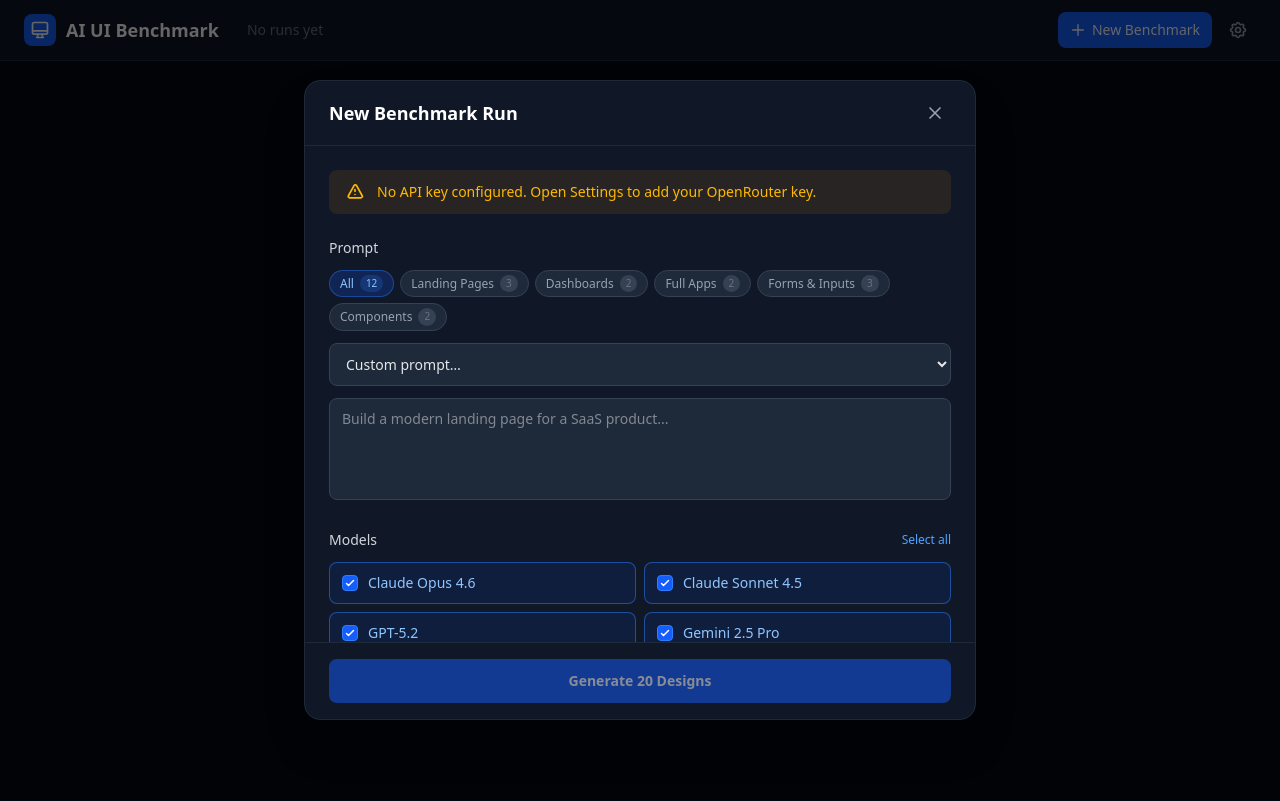
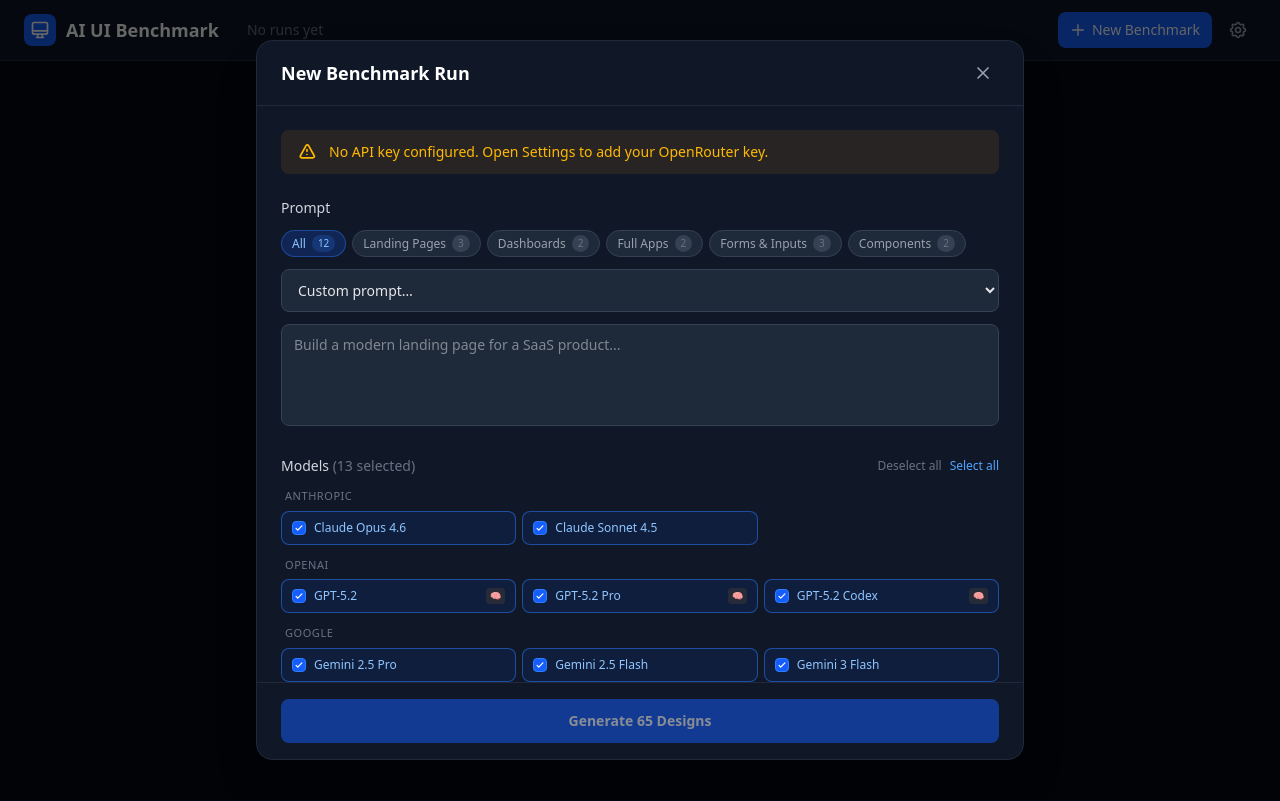
Before and after one commit to Geno-Claw/ai-ui-benchmark, a Next.js app: page / in a window 1280 px wide. Both pictures are taken after a click on the button "New Benchmark". Built offline with nearby package versions, Linux system fonts and the light colour scheme.

Commit message:
feat: add new models and cost display (#9, #10)

```diff
--- a/src/app/api/generate/route.ts
+++ b/src/app/api/generate/route.ts
@@ -22,11 +22,13 @@
     promptId,
     models: modelIds,
     mode,
+    reasoning,
   } = body as {
     prompt?: string;
     promptId?: string;
     models: string[];
     mode: "raw" | "skill";
+    reasoning?: boolean;
   };
 
   // Validate required fields
@@ -112,6 +114,7 @@
           models,
           mode,
           apiKey,
+          reasoning,
           signal: abortController.signal,
           onProgress: (update) => {
             send("progress", update);
--- a/src/components/GeneratePanel.tsx
+++ b/src/components/GeneratePanel.tsx
@@ -2,7 +2,8 @@
 
 import { useState, useEffect, useCallback, useRef } from "react";
 import { PromptConfig } from "@/lib/types";
-import { DEFAULT_MODELS } from "@/lib/config";
+import { DEFAULT_MODELS, getModelGroups } from "@/lib/config";
+import { formatCost } from "@/lib/utils";
 
 interface GeneratePanelProps {
   isOpen: boolean;
@@ -52,6 +53,7 @@
     () => new Set(DEFAULT_MODELS.map((m) => m.id))
   );
   const [mode, setMode] = useState<"raw" | "skill">("raw");
+  const [reasoning, setReasoning] = useState(false);
   const [progress, setProgress] = useState<GenerationProgress>({
     status: "idle",
     message: "",
@@ -64,6 +66,13 @@
   const completedTimesRef = useRef<number[]>([]);
   const startTimeRef = useRef<number>(0);
 
+  const modelGroups = getModelGroups();
+
+  // Check if any selected model supports reasoning
+  const anySelectedSupportsReasoning = DEFAULT_MODELS.some(
+    (m) => selectedModels.has(m.id) && m.supportsReasoning
+  );
+
   // Load prompts from API
   useEffect(() => {
     if (isOpen) {
@@ -73,6 +82,13 @@
         .catch(() => setPrompts([]));
     }
   }, [isOpen]);
+
+  // Reset reasoning toggle when no selected model supports it
+  useEffect(() => {
+    if (!anySelectedSupportsReasoning) {
+      setReasoning(false);
+    }
+  }, [anySelectedSupportsReasoning]);
 
   // Extract categories dynamically from loaded prompts
   const categories = Array.from(new Set(prompts.map((p) => p.category)));
@@ -99,6 +115,11 @@
 
   const selectAll = () => {
     setSelectedModels(new Set(DEFAULT_MODELS.map((m) => m.id)));
+  };
+
+  const deselectAll = () => {
+    // Keep at least the first model selected
+    setSelectedModels(new Set([DEFAULT_MODELS[0].id]));
   };
 
   const canGenerate = useCallback(() => {
@@ -160,6 +181,10 @@
         models: Array.from(selectedModels),
         mode,
       };
+
+      if (reasoning && anySelectedSupportsReasoning) {
+        body.reasoning = true;
+      }
 
       if (selectedPromptId === "custom") {
         body.prompt = customPrompt.trim();
@@ -330,7 +355,7 @@
       />
 
       {/* Modal */}
-      <div className="fixed inset-x-4 top-[10%] bottom-[10%] max-w-2xl mx-auto z-50 bg-gray-900 border border-gray-800 rounded-2xl shadow-2xl flex flex-col overflow-hidden">
+      <div className="fixed inset-x-4 top-[5%] bottom-[5%] max-w-3xl mx-auto z-50 bg-gray-900 border border-gray-800 rounded-2xl shadow-2xl flex flex-col overflow-hidden">
         {/* Header */}
         <div className="flex items-center justify-between px-6 py-4 border-b border-gray-800 shrink-0">
           <h2 className="text-lg font-semibold text-white">
@@ -456,12 +481,22 @@
             ) : null}
           </div>
 
-          {/* Model Selection */}
+          {/* Model Selection — grouped by provider */}
           <div className="space-y-3">
             <div className="flex items-center justify-between">
               <label className="block text-sm font-medium text-gray-300">
-                Models
+                Models{" "}
+                <span className="text-gray-500 font-normal">
+                  ({selectedModels.size} selected)
+                </span>
               </label>
+              <div className="flex items-center gap-2">
+                <button
+                  onClick={deselectAll}
+                  className="text-xs text-gray-500 hover:text-gray-300 transition-colors"
+                >
+                  Deselect all
+                </button>
                 <button
                   onClick={selectAll}
                   className="text-xs text-blue-400 hover:text-blue-300 transition-colors"
@@ -469,19 +504,26 @@
                   Select all
                 </button>
               </div>
-            <div className="grid grid-cols-2 gap-2">
-              {DEFAULT_MODELS.map((model) => (
+            </div>
+            <div className="space-y-3">
+              {modelGroups.map((group) => (
+                <div key={group.label}>
+                  <div className="text-[11px] uppercase tracking-wider text-gray-500 mb-1.5 px-1">
+                    {group.label}
+                  </div>
+                  <div className="grid grid-cols-3 gap-1.5">
+                    {group.models.map((model) => (
                       <button
                         key={model.id}
                         onClick={() => toggleModel(model.id)}
-                  className={`flex items-center gap-2.5 px-3 py-2.5 rounded-lg text-sm text-left transition-all border ${
+                        className={`flex items-center gap-2 px-2.5 py-2 rounded-lg text-xs text-left transition-all border ${
                           selectedModels.has(model.id)
                             ? "bg-blue-600/10 border-blue-500/50 text-blue-300"
                             : "bg-gray-800 border-gray-700 text-gray-400 hover:border-gray-600"
                         }`}
                       >
                         <div
-                    className={`w-4 h-4 rounded border flex items-center justify-center shrink-0 ${
+                          className={`w-3.5 h-3.5 rounded border flex items-center justify-center shrink-0 ${
                             selectedModels.has(model.id)
                               ? "bg-blue-600 border-blue-500"
                               : "border-gray-600"
@@ -489,7 +531,7 @@
                         >
                           {selectedModels.has(model.id) && (
                             <svg
-                        className="w-3 h-3 text-white"
+                              className="w-2.5 h-2.5 text-white"
                               fill="none"
                               viewBox="0 0 24 24"
                               stroke="currentColor"
@@ -503,8 +545,16 @@
                             </svg>
                           )}
                         </div>
-                  {model.name}
+                        <span className="truncate">{model.name}</span>
+                        {model.supportsReasoning && (
+                          <span className="ml-auto text-[9px] px-1 py-0.5 rounded bg-amber-500/10 text-amber-400 shrink-0" title="Supports reasoning">
+                            🧠
+                          </span>
+                        )}
                       </button>
+                    ))}
+                  </div>
+                </div>
               ))}
             </div>
           </div>
@@ -544,6 +594,41 @@
             </div>
           </div>
 
+          {/* Reasoning Toggle — only visible when relevant */}
+          {anySelectedSupportsReasoning && (
+            <div className="space-y-2">
+              <label className="block text-sm font-medium text-gray-300">
+                Reasoning
+              </label>
+              <button
+                onClick={() => setReasoning(!reasoning)}
+                className={`flex items-center gap-3 w-full px-4 py-3 rounded-lg text-sm text-left transition-all border ${
+                  reasoning
+                    ? "bg-amber-500/10 border-amber-500/40 text-amber-300"
+                    : "bg-gray-800 border-gray-700 text-gray-400 hover:border-gray-600"
+                }`}
+              >
+                <div
+                  className={`w-9 h-5 rounded-full transition-colors relative ${
+                    reasoning ? "bg-amber-500" : "bg-gray-600"
+                  }`}
+                >
+                  <div
+                    className={`absolute top-0.5 w-4 h-4 rounded-full bg-white transition-transform ${
+                      reasoning ? "translate-x-4" : "translate-x-0.5"
+                    }`}
+                  />
+                </div>
+                <div>
+                  <div className="font-medium">Enable reasoning</div>
+                  <div className="text-xs text-gray-500 mt-0.5">
+                    Uses high reasoning effort for supported models (GPT-5.2 series). May increase cost and latency.
+                  </div>
+                </div>
+              </button>
+            </div>
+          )}
+
           {/* Summary */}
           <div className="bg-gray-800/50 rounded-lg px-4 py-3 text-sm text-gray-400">
             Will generate{" "}
@@ -552,6 +637,9 @@
             </span>{" "}
             designs ({selectedModels.size} model
             {selectedModels.size !== 1 ? "s" : ""} × 5 variants)
+            {reasoning && (
+              <span className="text-amber-400"> · reasoning enabled</span>
+            )}
           </div>
         </div>
 
@@ -644,7 +732,7 @@
                   <div className="flex items-center justify-between text-xs text-gray-500">
                     <span>{percentage}%</span>
                     {(progress.cost ?? 0) > 0 && (
-                      <span>Cost: ${progress.cost!.toFixed(4)}</span>
+                      <span>Cost: {formatCost(progress.cost)}</span>
                     )}
                   </div>
                 </div>
@@ -652,7 +740,7 @@
 
               {/* Per-model status */}
               {progress.status === "generating" && progress.modelStatuses && (
-                <div className="grid grid-cols-2 gap-1.5">
+                <div className="grid grid-cols-3 gap-1.5">
                   {Object.entries(progress.modelStatuses).map(
                     ([modelId, ms]) => {
                       const modelName =
@@ -715,7 +803,7 @@
               {/* Cost summary on complete */}
               {progress.status === "complete" && (progress.cost ?? 0) > 0 && (
                 <div className="text-xs text-gray-500">
-                  Total cost: ${progress.cost!.toFixed(4)}
+                  Total cost: {formatCost(progress.cost)}
                 </div>
               )}
             </div>
--- a/src/lib/config.ts
+++ b/src/lib/config.ts
@@ -1,6 +1,7 @@
 import { ModelConfig } from "./types";
 
 export const DEFAULT_MODELS: ModelConfig[] = [
+  // Anthropic
   {
     id: "claude-opus-4-6",
     openRouterId: "anthropic/claude-opus-4-6",
@@ -11,16 +12,88 @@
     openRouterId: "anthropic/claude-sonnet-4-5",
     name: "Claude Sonnet 4.5",
   },
+  // OpenAI
   {
     id: "gpt-5-2",
     openRouterId: "openai/gpt-5.2",
     name: "GPT-5.2",
+    supportsReasoning: true,
   },
+  {
+    id: "gpt-5-2-pro",
+    openRouterId: "openai/gpt-5.2-pro",
+    name: "GPT-5.2 Pro",
+    supportsReasoning: true,
+  },
+  {
+    id: "gpt-5-2-codex",
+    openRouterId: "openai/gpt-5.2-codex",
+    name: "GPT-5.2 Codex",
+    supportsReasoning: true,
+  },
+  // Google
   {
     id: "gemini-2-5-pro",
     openRouterId: "google/gemini-2.5-pro-preview-06-05",
     name: "Gemini 2.5 Pro",
   },
+  {
+    id: "gemini-2-5-flash",
+    openRouterId: "google/gemini-2.5-flash",
+    name: "Gemini 2.5 Flash",
+  },
+  {
+    id: "gemini-3-flash",
+    openRouterId: "google/gemini-3-flash-preview",
+    name: "Gemini 3 Flash",
+  },
+  // DeepSeek
+  {
+    id: "deepseek-v3-2",
+    openRouterId: "deepseek/deepseek-v3.2",
+    name: "DeepSeek V3.2",
+  },
+  // Qwen
+  {
+    id: "qwen3-coder",
+    openRouterId: "qwen/qwen3-coder-next",
+    name: "Qwen3 Coder",
+  },
+  // Moonshot AI
+  {
+    id: "kimi-k2-5",
+    openRouterId: "moonshotai/kimi-k2.5",
+    name: "Kimi K2.5",
+  },
+  // Z-AI
+  {
+    id: "glm-4-7",
+    openRouterId: "z-ai/glm-4.7",
+    name: "GLM 4.7",
+  },
+  // MiniMax
+  {
+    id: "minimax-m2-1",
+    openRouterId: "minimax/minimax-m2.1",
+    name: "MiniMax M2.1",
+  },
 ];
 
+/** Group models by provider for UI display */
+export function getModelGroups(): { label: string; models: ModelConfig[] }[] {
+  const groups: { label: string; ids: string[] }[] = [
+    { label: "Anthropic", ids: ["claude-opus-4-6", "claude-sonnet-4-5"] },
+    { label: "OpenAI", ids: ["gpt-5-2", "gpt-5-2-pro", "gpt-5-2-codex"] },
+    { label: "Google", ids: ["gemini-2-5-pro", "gemini-2-5-flash", "gemini-3-flash"] },
+    { label: "Others", ids: ["deepseek-v3-2", "qwen3-coder", "kimi-k2-5", "glm-4-7", "minimax-m2-1"] },
+  ];
+
+  return groups.map((g) => ({
+    label: g.label,
+    models: g.ids
+      .map((id) => DEFAULT_MODELS.find((m) => m.id === id))
+      .filter((m): m is ModelConfig => m !== undefined),
+  }));
+}
+
 export const VARIANT_TEMPERATURES = [0.7, 0.8, 0.9, 1.0, 1.1];
--- a/src/lib/types.ts
+++ b/src/lib/types.ts
@@ -2,6 +2,7 @@
   id: string;
   openRouterId: string;
   name: string;
+  supportsReasoning?: boolean;
 }
 
 export interface GenerateOptions {
@@ -11,6 +12,7 @@
   temperature?: number;
   apiKey: string;
   signal?: AbortSignal;
+  reasoning?: boolean;
 }
 
 export interface GenerationResult {
--- /dev/null
+++ b/src/lib/utils.ts
@@ -0,0 +1,9 @@
+/**
+ * Format a cost value (in USD) for display.
+ * Returns "—" for undefined/null, uses 4 decimal places for small amounts.
+ */
+export function formatCost(cost?: number | null): string {
+  if (cost === undefined || cost === null) return "—";
+  if (cost < 0.01) return `$${cost.toFixed(4)}`;
+  return `$${cost.toFixed(2)}`;
+}
--- a/src/runner/generate.ts
+++ b/src/runner/generate.ts
@@ -14,6 +14,7 @@
   variantsPerModel?: number;
   onProgress?: (update: ProgressUpdate) => void;
   signal?: AbortSignal;
+  reasoning?: boolean;
 }
 
 export interface ProgressUpdate {
@@ -122,6 +123,7 @@
     variantsPerModel = 5,
     onProgress,
     signal,
+    reasoning,
   } = options;
 
   const runId = await generateRunId(promptTitle, mode);
@@ -165,6 +167,7 @@
           mode,
           temperature,
           apiKey,
+          reasoning,
         };
 
         const result = await callOpenRouter(fullPrompt, genOptions, signal);
--- a/src/runner/openrouter.ts
+++ b/src/runner/openrouter.ts
@@ -20,6 +20,18 @@
       console.log(`[openrouter] ${options.model.id}: retry ${attempt}/${MAX_RETRIES}...`);
     }
     try {
+      // Build request body
+      const body: Record<string, unknown> = {
+        model: options.model.openRouterId,
+        messages: [{ role: "user", content: prompt }],
+        temperature: options.temperature ?? 0.9,
+      };
+
+      // Add reasoning parameter if enabled and model supports it
+      if (options.reasoning && options.model.supportsReasoning) {
+        body.reasoning = { effort: "high" };
+      }
+
       const response = await fetch(OPENROUTER_URL, {
         method: "POST",
         headers: {
@@ -28,11 +40,7 @@
           "HTTP-Referer": "http://localhost:3000",
           "X-Title": "AI UI Benchmark",
         },
-        body: JSON.stringify({
-          model: options.model.openRouterId,
-          messages: [{ role: "user", content: prompt }],
-          temperature: options.temperature ?? 0.9,
-        }),
+        body: JSON.stringify(body),
         signal,
       });
 
@@ -56,12 +64,15 @@
         output: usage.completion_tokens ?? 0,
       };
 
+      // OpenRouter returns cost in usage.cost (USD credits)
+      const cost = usage.cost ?? undefined;
+
       return {
         html: content,
         tokens,
         durationMs: Date.now() - start,
         model: options.model.openRouterId,
-        cost: data.usage?.total_cost ?? undefined,
+        cost,
       };
     } catch (err) {
       lastError =
```
Also changed, not shown: src/components/ComparisonSlot.tsx (+9 -11 lines), src/components/Gallery.tsx (+16 -0 lines), 1 other file (tests, documents, lock files or other folders). Lines whose indentation alone changed are shown as unchanged.
